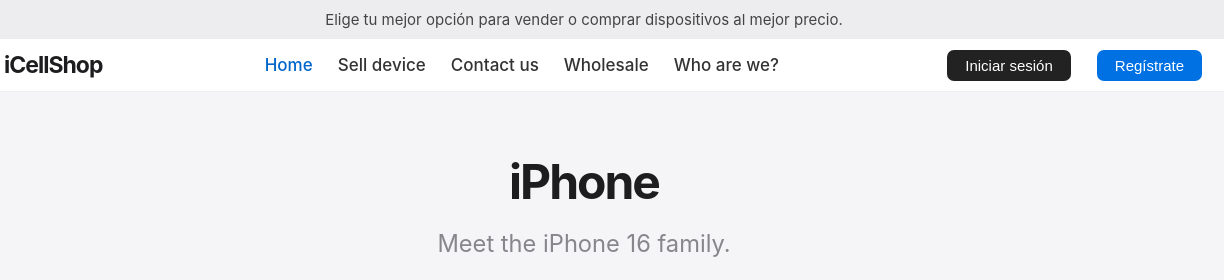
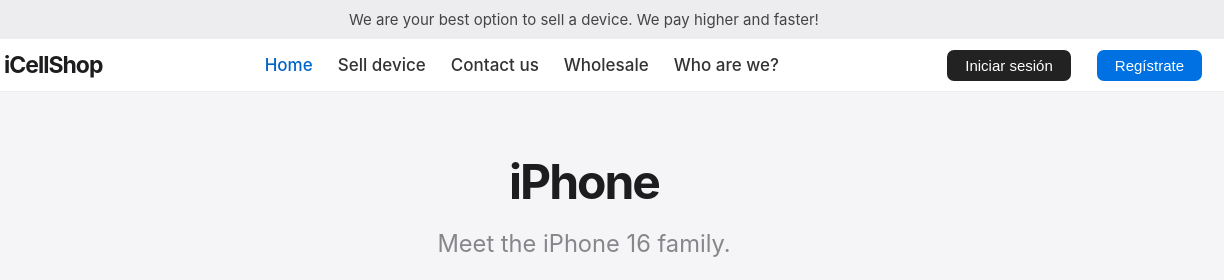
Before and after one commit to icellshop/buyiphones, a website: page public/index.html in a window 1280 px wide. Shown: the top 280 px of the page, 56-1280 px from the left. Drawn offline with Linux system fonts and the light colour scheme.

Commit message:
Update index.html

```diff
--- a/public/index.html
+++ b/public/index.html
@@ -186,7 +186,7 @@
 </head>
 <body>
   <div class="alert-bar">
-    Elige tu mejor opción para vender o comprar dispositivos al mejor precio.
+    We are your best option to sell a device. We pay higher and faster!
   </div>
   <nav class="nav-bar">
     <span class="nav-brand">
```
